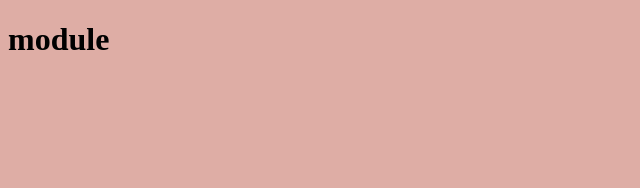
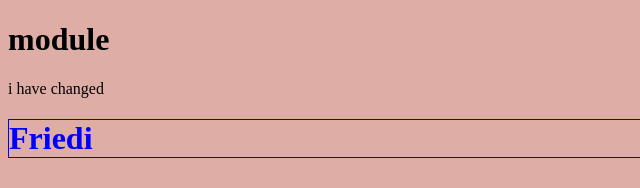
Before and after one commit to deuxp/MPA-commonJS-ES6-module-boilerplate, a website with bundled scripts: page index.html in a window 1280 px wide. Shown: the whole page, without its empty margins (0-640 px from the left). Built offline with nearby package versions, Linux system fonts and the light colour scheme.

Commit message:
setup & helper methods

```diff
--- a/index.html
+++ b/index.html
@@ -12,6 +12,7 @@
 
 <body>
   <h1>module</h1>
+  <div id="root"></div>
 </body>
 
 </html>
--- a/package.json
+++ b/package.json
@@ -9,5 +9,8 @@
   },
   "keywords": [],
   "author": "",
-  "license": "ISC"
+  "license": "ISC",
+  "dependencies": {
+    "nodemon": "^2.0.20"
+  }
 }
--- /dev/null
+++ b/src/elements.js
@@ -0,0 +1 @@
+export const root = document.querySelector("#root");
--- a/src/main.js
+++ b/src/main.js
@@ -1,2 +1,22 @@
 import { printLog, timesFive } from "./helper.js";
+import { root } from "./elements.js";
 console.log("5 x 5 = ", timesFive(5));
+
+document.addEventListener("DOMContentLoaded", () => {
+  root.innerHTML = "i have changed";
+
+  const createNewNode = (htmlTag, className, innerText) => {
+    const newNode = document.createElement(htmlTag);
+    if (className) {
+      newNode.className = className;
+    }
+    if (innerText) {
+      let text = document.createTextNode(innerText);
+      newNode.appendChild(text);
+    }
+    return newNode;
+  };
+
+  const header = createNewNode("h1", "blue", "Friedi");
+  root.appendChild(header);
+});
--- a/src/style/global.css
+++ b/src/style/global.css
@@ -3,3 +3,8 @@ body {
   width: 100vw;
   background-color: #deada5;
 }
+
+.blue {
+  color: blue;
+  border: 1px blue solid;
+}
```
Also changed, not shown: 2 other files.
